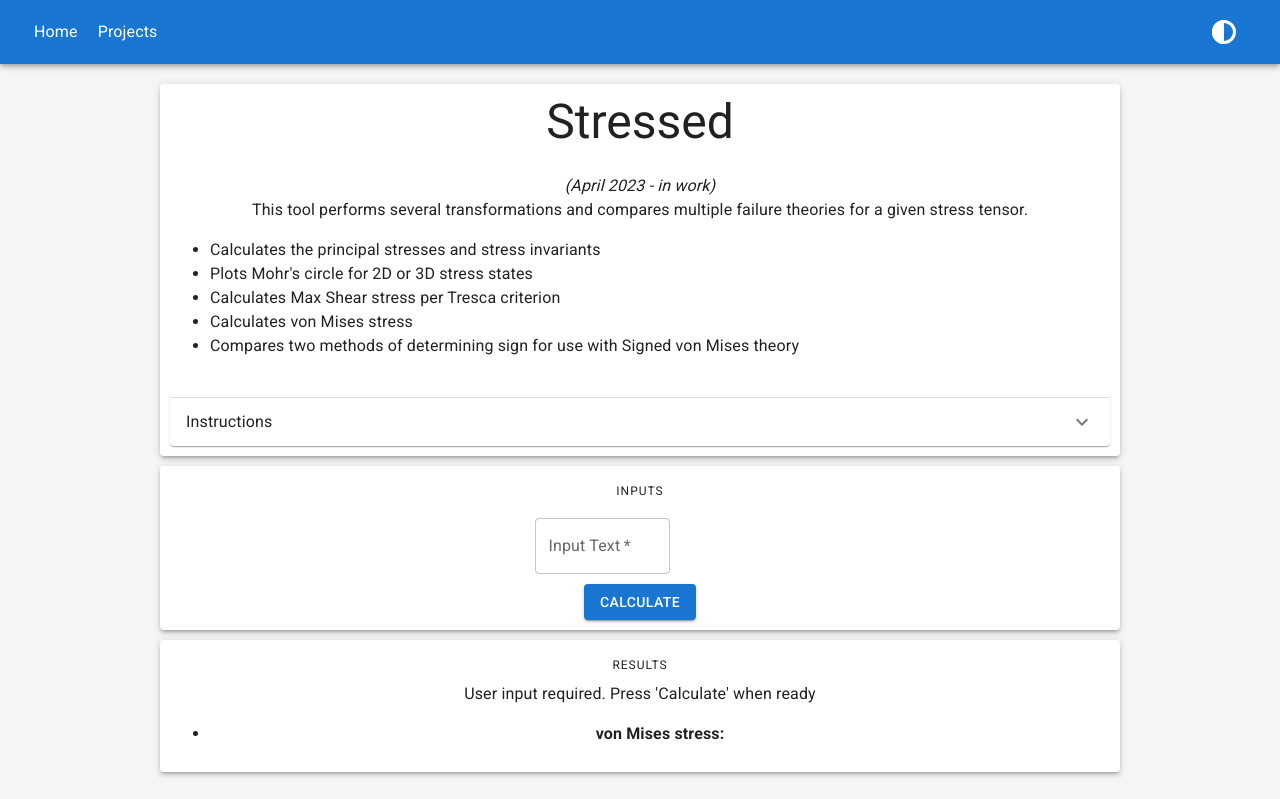
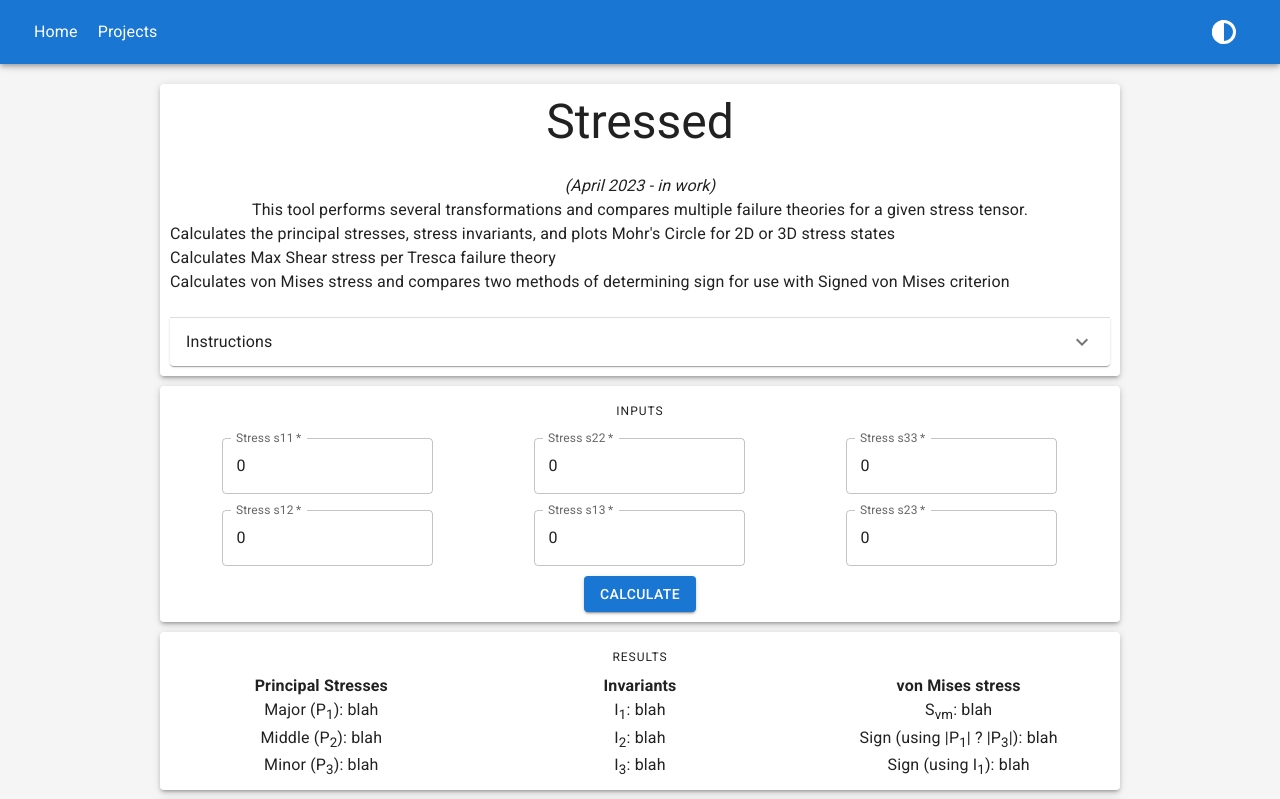
Before and after one commit to edp8489/stressed, a React (Create React App) app: page / in a window 1280 px wide. Shown: the top 799 px of the page. Built offline with nearby package versions, Linux system fonts and the light colour scheme.

Commit message:
Building up layout

```diff
--- a/src/App.jsx
+++ b/src/App.jsx
@@ -8,6 +8,8 @@ import {NavBar, Footer} from "./Components/NavBar.jsx";
 import SummaryCard from "./Components/SummaryCard.jsx";
 import InputsCard from "./Components/InputsCard.jsx";
 import ResultsCard from "./Components/ResultsCard.jsx";
+import MohrsCircle from "./Components/Mohr.jsx";
+import { stateFromSchema } from "./Components/InputsCard.jsx";
 
 // analytics
 import TagManager from 'react-gtm-module'
@@ -26,37 +28,11 @@ let darkTheme = dark
 
 // import data files
 const inputsSchema = require('./inputs.schema.json')
-
-export function stateFromSchema(schema){
-  const DEFAULTS = {
-    "number":0,
-    "string":"",
-    "boolean":false
-  }
-  // create array of property names from schema
-  // check if default value is set in schema, otherwise fill in from fallback DEFAULTS
-  // return array of [[key, defaultValue], ...] pairs
-  let properties = Object.keys(schema.properties).map((key) => {
-    let type = schema.properties[key].type
-    let defaultValue = "default" in schema.properties[key] ? schema.properties[key].default : DEFAULTS[type]
-    return [key, defaultValue]
-  })
-
-  // create initial state from properties pairs
-  const initialState = Object.fromEntries(properties)
-  //console.log("initial state")
-  //console.log(initialState)
-
-  return initialState
-}
-
-// generate lists for select menu
-// const selDisp = appData["tbd"].map(x=>mathUtils.selectFormat(x.metadata))
-// const selVal = appData["tbd"].map(x=>x.metadata.id)
+const resultsSchema = require('./results.schema.json')
 
 export default function App() {
   const [darkMode, toggleDark] = React.useState(false);
-  const [readyToCalc, setReady] = React.useState(false);
+  const [calcRequired, toggleCalc] = React.useState(false);
   // const [inputsState, setInputsState] = React.useState(stateFromSchema(inputsSchema));
 
   let theme = darkMode ? darkTheme : lightTheme;
@@ -72,8 +48,10 @@ export default function App() {
   */
 
 
-  const calculate = function(e){
+  const calculate = function(e, inputs){
     e.preventDefault()
+    toggleCalc(false)
+
 
     // calculate principal stresses
 
@@ -93,8 +71,11 @@ export default function App() {
         <InputsCard
           sx={{textAlign:"center"}}
           inputsSchema={inputsSchema}
+          changeNotifier={toggleCalc}
           handleSubmit={calculate} />
-        <ResultsCard />
+        <ResultsCard
+          calcRequired={calcRequired}/>
+        <MohrsCircle />
         <Footer />
       </Box>
     </ThemeProvider>
--- a/src/Components/InputsCard.jsx
+++ b/src/Components/InputsCard.jsx
@@ -3,26 +3,65 @@ import Paper from "@mui/material/Paper";
 import Box from "@mui/material/Box";
 import Typography from "@mui/material/Typography";
 import TextField from "@mui/material/TextField";
-import Radio from '@mui/material/Radio';
-import RadioGroup from '@mui/material/RadioGroup';
-import FormControlLabel from '@mui/material/FormControlLabel';
 import FormControl from '@mui/material/FormControl';
-import FormLabel from '@mui/material/FormLabel';
-import InputLabel from '@mui/material/InputLabel';
-import MenuItem from '@mui/material/MenuItem';
-import FormHelperText from '@mui/material/FormHelperText';
-import Select from '@mui/material/Select';
 import Button from "@mui/material/Button";
 import Grid from '@mui/material/Grid';
-import { stateFromSchema } from "../App";
+
+export function stateFromSchema(schema){
+  const DEFAULTS = {
+    "number":0,
+    "string":"",
+    "boolean":false
+  }
+  // create array of property names from schema
+  // check if default value is set in schema, otherwise fill in from fallback DEFAULTS
+  // return array of [[key, defaultValue], ...] pairs
+  let properties = Object.keys(schema.properties).map((key) => {
+    let type = schema.properties[key].type
+    let defaultValue = "default" in schema.properties[key] ? schema.properties[key].default : DEFAULTS[type]
+    return [key, defaultValue]
+  })
+
+  // create initial state from array of properties pairs
+  const initialState = Object.fromEntries(properties)
+  //console.log("initial state")
+  //console.log(initialState)
+
+  return initialState
+}
+
+function inputsFromSchema(schema, state, changeNotifierFunction, onChangeFunction){
+  const names = Object.keys(schema.properties)
+
+  const fieldsArray = names.map((n) => {
+    const id = n + "-text-input"
+    const label = "Stress " + n
+    return (<Grid item xs={4} key={id}>
+                <TextField
+                  required
+                  id={id}
+                  label={label}
+                  type="number"
+                  name={n}
+                  value={state[n]}
+                  onChange={(e) => {
+                    changeNotifierFunction(true)
+                    onChangeFunction({...state, ...{[e.target.name]:e.target.value}})}}
+                />
+              </Grid>)
+  })
+  return(fieldsArray)
+}
 
 export default function InputsCard(props) {
   // required props:
   // schema for inputs {inputsSchema}
   const {inputsSchema} = props
   // handleSubmit function {handleSubmit}
+  const {changeNotifier} = props
 
   const [inputsState, setInputsState] = React.useState(stateFromSchema(inputsSchema));
+  const inputFields = inputsFromSchema(inputsSchema, inputsState, changeNotifier, setInputsState)
 
   return (
     <Paper elevation={3} sx={{ ...{ marginTop: "10px", marginBottom: "10px", padding: "10px" }, ...props.sx }}>
@@ -37,17 +76,7 @@ export default function InputsCard(props) {
         <div>
           <FormControl sx={{ margin: "10px" }}>
             <Grid container spacing={2}>
-              <Grid item xs={8}>
-                <TextField
-                  required
-                  id="text-input"
-                  label="Input Text"
-                  type="number"
-                  name="fbru"
-                // value={props.fbruVal}
-                // onChange={props.hdlChg}
-                />
-              </Grid>
+              {inputFields}
             </Grid>
           </FormControl>
         </div>
--- a/src/Components/Mohr.jsx
+++ b/src/Components/Mohr.jsx
@@ -1,12 +1,25 @@
+import React from "react";
+import { Paper } from "@mui/material";
+import Typography from "@mui/material/Typography";
+
 // React functional component for 2D Mohr's Circle
 // @TODO
-function Mohr2D(props){
+function Mohr2D(props) {
 
 }
 
 
 // React component for 3D Mohr's Circle
 // @TODO
-function Mohr3D(props){
+function Mohr3D(props) {
 
 }
+
+export default function MohrsCircle(props) {
+
+    return (
+        <Paper elevation={3} sx={{ padding: "10px", textAlign: "center" }}>
+            <Typography variant="overline">Mohr's Circle</Typography><br />
+        </Paper>
+    )
+}
--- a/src/Components/ResultsCard.jsx
+++ b/src/Components/ResultsCard.jsx
@@ -1,21 +1,39 @@
 import React from "react";
 import { Box, Paper } from "@mui/material";
 import Typography from "@mui/material/Typography";
+import Grid from '@mui/material/Grid';
 
 
 export default function ResultsCard(props) {
   // destructure props
-  const { readyToCalc, vonMisesStress, stressInvariants, principalSresses } = props;
+  const { calcRequired, vonMisesStress, stressInvariants, principalSresses } = props;
   return (
-    <Paper elevation={3} sx={{ padding: "10px", textAlign: "center" }}>
+    <Paper elevation={3} sx={{ ...{ marginTop: "10px", marginBottom: "10px", padding: "10px", textAlign:"center" }, ...props.sx }}>
       <Typography variant="overline">Results</Typography><br />
-      <span>{readyToCalc ?
-        "Success message" :
-        "User input required. Press 'Calculate' when ready"}
+      <span>{calcRequired ?
+        "User inputs changed. Press 'Calculate' when ready" :
+        ""}
       </span>
-      <ul>
-        <li><b>von Mises stress:</b> {}</li>
-        </ul>
+      <Grid container spacing={2}>
+        <Grid item xs={4}>
+          <b>Principal Stresses</b><br />
+          Major (P<sub>1</sub>): blah<br />
+          Middle (P<sub>2</sub>): blah<br />
+          Minor (P<sub>3</sub>): blah
+        </Grid>
+        <Grid item xs={4}>
+          <b>Invariants</b><br />
+          I<sub>1</sub>: blah<br />
+          I<sub>2</sub>: blah<br />
+          I<sub>3</sub>: blah
+        </Grid>
+        <Grid item xs={4}>
+          <b>von Mises stress</b><br />
+          S<sub>vm</sub>: blah<br />
+          Sign (using |P<sub>1</sub>| ? |P<sub>3</sub>|): blah<br />
+          Sign (using I<sub>1</sub>): blah
+        </Grid>
+      </Grid>
     </Paper>
   )
 }
--- a/src/Components/SummaryCard.jsx
+++ b/src/Components/SummaryCard.jsx
@@ -18,13 +18,9 @@ export default function SummaryCard(props) {
           This tool performs several transformations and compares multiple failure theories for a
           given stress tensor.</Box>
           <Box sx={{ typography: "p", textAlign: "left" }}>
-          <ul >
-            <li>Calculates the principal stresses and stress invariants</li>
-            <li>Plots Mohr's circle for 2D or 3D stress states</li>
-            <li>Calculates Max Shear stress per Tresca criterion</li>
-            <li>Calculates von Mises stress</li>
-            <li>Compares two methods of determining sign for use with Signed von Mises theory</li>
-          </ul>
+            Calculates the principal stresses, stress invariants, and plots Mohr's Circle for 2D or 3D stress states<br />
+            Calculates Max Shear stress per Tresca failure theory<br />
+            Calculates von Mises stress and compares two methods of determining sign for use with Signed von Mises criterion<br />
         </Box>
         <br />
         <Accordion TransitionProps={{ unmountOnExit: true }}>
```
